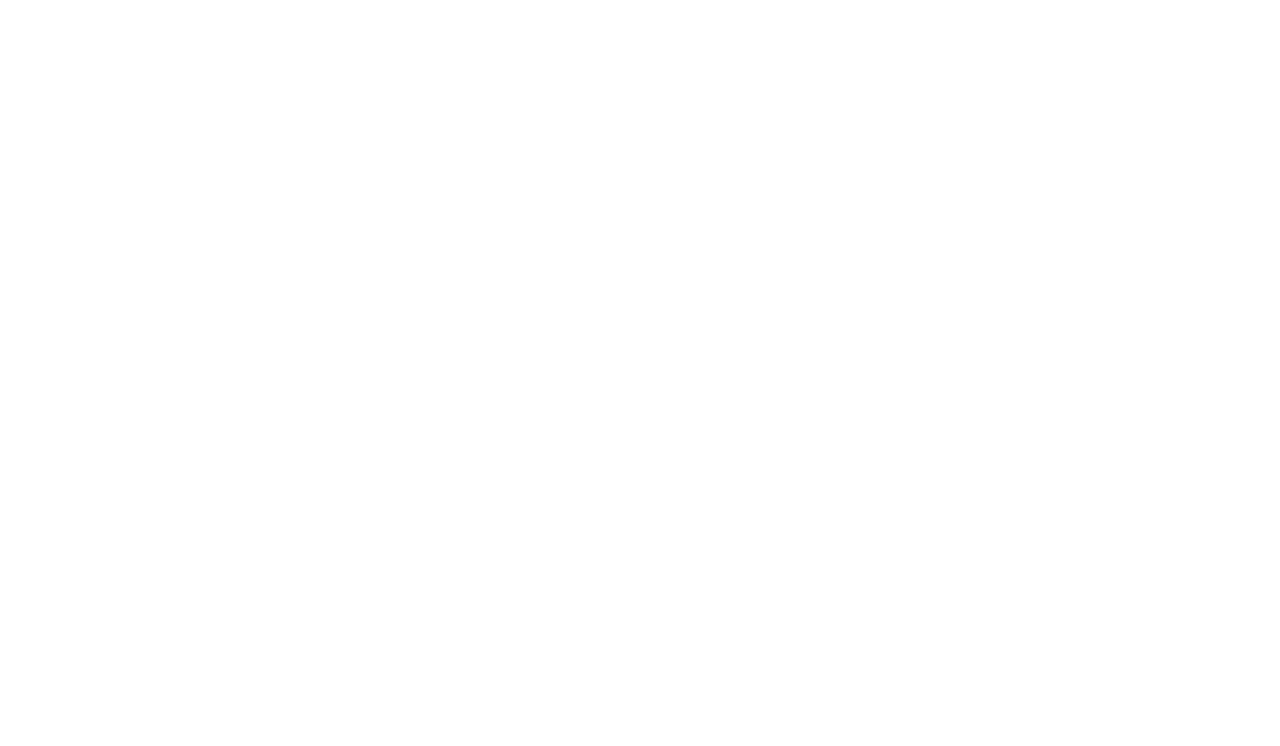
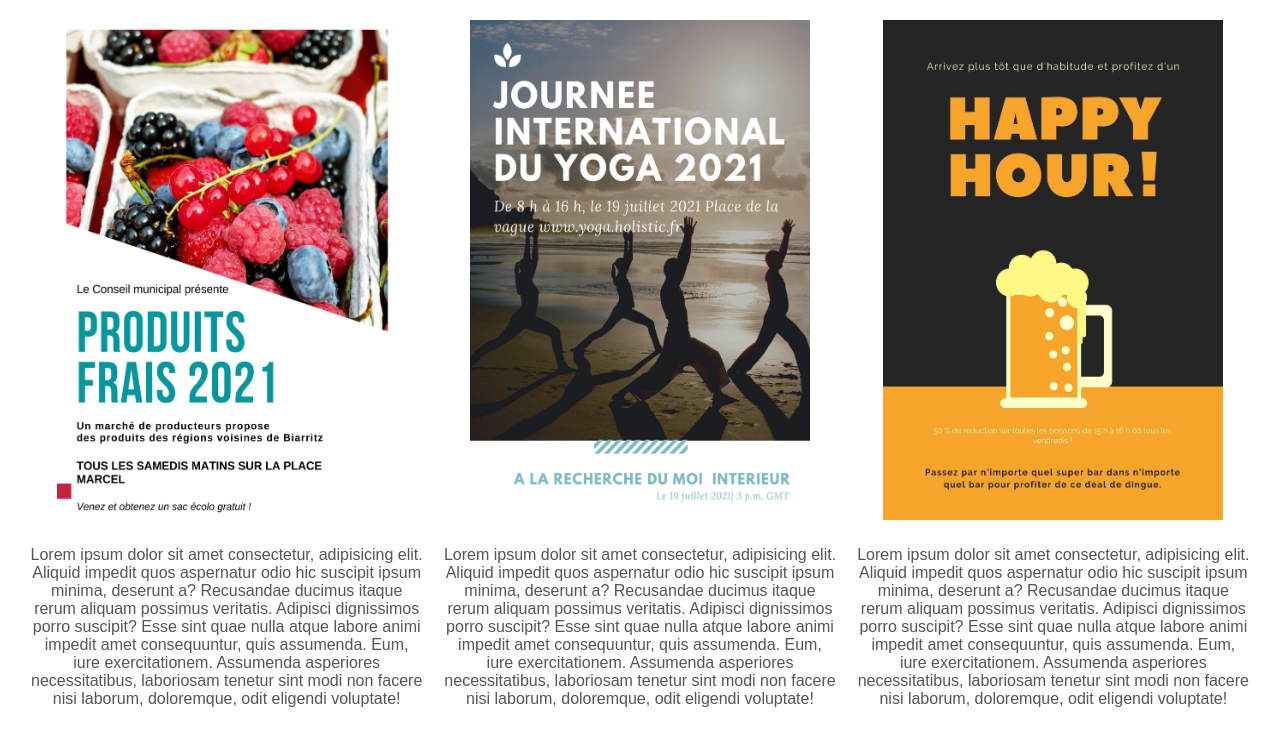
Before and after one commit to Greg64200/project-1, a plain HTML site: page home.html in a window 1280 px wide. Drawn offline with Linux system fonts and the light colour scheme.

Commit message:
changed section actu

```diff
--- a/home.css
+++ b/home.css
@@ -5,14 +5,35 @@ body {
     color: rgb(87, 85, 85);
     font-family: "Montserrat Alternates", sans-serif;
 }
+/* ---------------------SECTION VIDEO -----------------------------------*/
 .section_video{
 }
-
+/* --------------------SECTION ACTU------------------------------------------- */
 .section_actu{
+    display: flex;
+    padding: 20px;
 }
 
+.section_actu_img{
+    display:flex;
+    justify-content: center;
+    flex-direction: column;
+    align-items: center;
+}
+
+.section_actu img {
+    height: 500px;
+    width: 340px;
+}
+
+.section_actu p {
+    padding: 10px;
+    text-align: center;
+
+}
+/* ----------------------SECTION MAP & NEWSLETTER----------------------------------- */
 .section_map_newsletter{
 }
-
+/* ------------------------SECTION QUIZZ------------------------------------------------- */
 .section_quizz{
 }
--- a/home.html
+++ b/home.html
@@ -11,7 +11,25 @@
 
     <section class="section_video"></section>
 
-    <section class="section_actu"></section>
+    <section class="section_actu">
+        <div class="section_actu_img">
+            <img src="img/actu_1.jpg" alt="">
+            <p>Lorem ipsum dolor sit amet consectetur, adipisicing elit. Aliquid impedit quos aspernatur odio hic suscipit ipsum minima, deserunt a? Recusandae ducimus itaque rerum aliquam possimus veritatis. Adipisci dignissimos porro suscipit?
+            Esse sint quae nulla atque labore animi impedit amet consequuntur, quis assumenda. Eum, iure exercitationem. Assumenda asperiores necessitatibus, laboriosam tenetur sint modi non facere nisi laborum, doloremque, odit eligendi voluptate!
+        </div>
+
+        <div class="section_actu_img">
+            <img src="img/actu_2.jpg" alt="">
+            <p>Lorem ipsum dolor sit amet consectetur, adipisicing elit. Aliquid impedit quos aspernatur odio hic suscipit ipsum minima, deserunt a? Recusandae ducimus itaque rerum aliquam possimus veritatis. Adipisci dignissimos porro suscipit?
+            Esse sint quae nulla atque labore animi impedit amet consequuntur, quis assumenda. Eum, iure exercitationem. Assumenda asperiores necessitatibus, laboriosam tenetur sint modi non facere nisi laborum, doloremque, odit eligendi voluptate!
+        </div>
+
+        <div class="section_actu_img">
+            <img src="img/actu_3.jpg" alt="">
+            <p>Lorem ipsum dolor sit amet consectetur, adipisicing elit. Aliquid impedit quos aspernatur odio hic suscipit ipsum minima, deserunt a? Recusandae ducimus itaque rerum aliquam possimus veritatis. Adipisci dignissimos porro suscipit?
+            Esse sint quae nulla atque labore animi impedit amet consequuntur, quis assumenda. Eum, iure exercitationem. Assumenda asperiores necessitatibus, laboriosam tenetur sint modi non facere nisi laborum, doloremque, odit eligendi voluptate!
+        </div>
+    </section>
 
     <section class="section_map_newsletter"></section>
 
```
